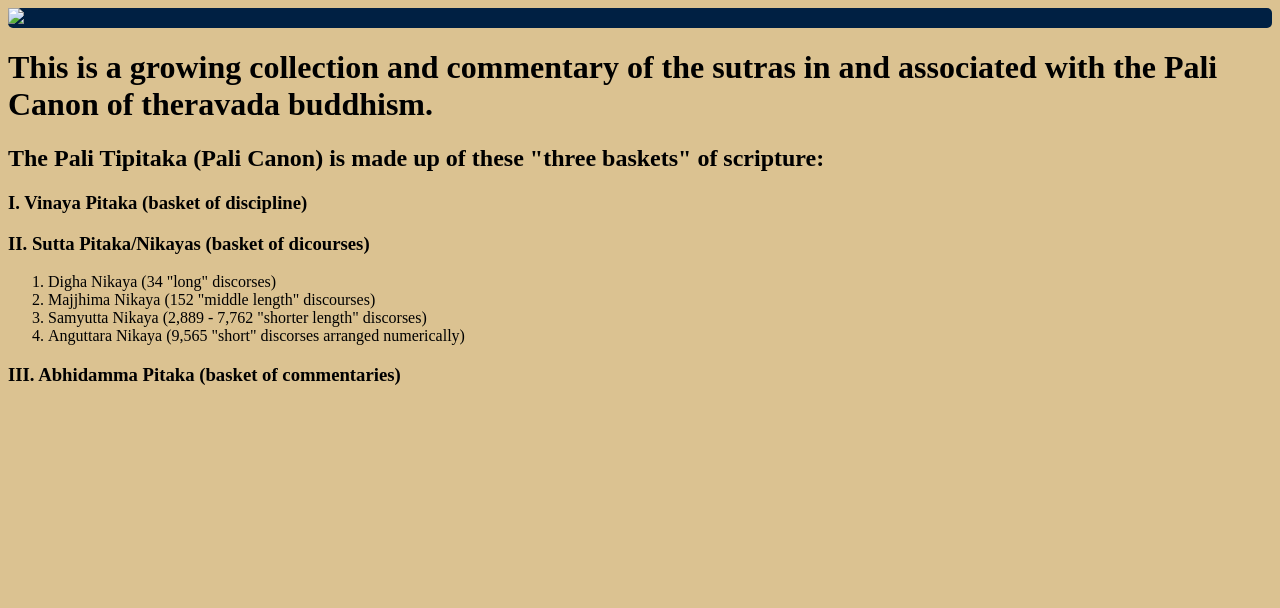
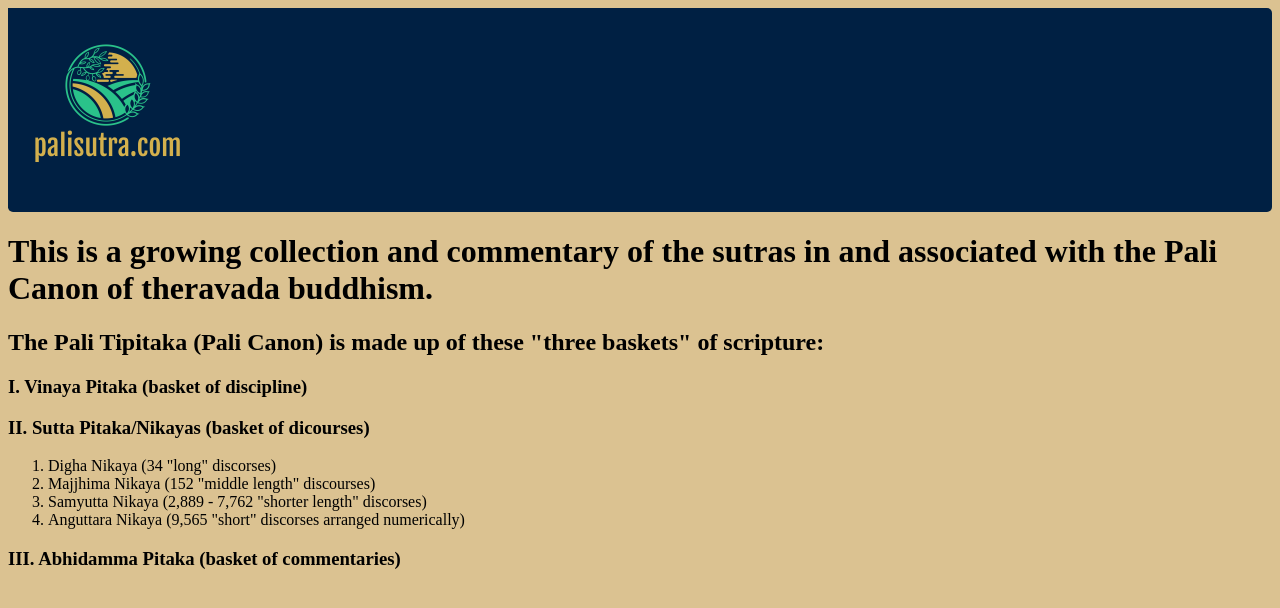
Before and after one commit to spenceryonce/HuntyPali, a website: page public/index.html in a window 1280 px wide. Drawn offline with Linux system fonts and the light colour scheme; the site is published under a folder, as on GitHub Pages, so addresses that start at the root find nothing.

Commit message:
moved around images

```diff
--- a/public/index.html
+++ b/public/index.html
@@ -3,6 +3,7 @@
     <head>
         <meta charset="utf-8">
         <title>palisutra</title>
+        <link rel="icon" type="image/x-icon" href="/images/favicon-16x16.png">
         <style>#nav{
             background-color: rgb(0, 32, 67);
             border-radius: 5px;
@@ -12,7 +13,7 @@
         }</style>
     </head>
     <body>
-        <div id="nav"><img src="/logo2.png" width="200px"></div>
+        <div id="nav"><img src="images/logo2.png" width="200px"></div>
 
         <h1>This is a growing collection and commentary of the sutras in and associated with the Pali Canon of theravada buddhism. </h1>
         <h2>The Pali Tipitaka (Pali Canon) is made up of these "three baskets" of scripture:</h2>
```
Also changed, not shown: public/images/android-chrome-192x192.png (added), public/images/android-chrome-512x512.png (added), public/images/apple-touch-icon.png (added), public/images/favicon-16x16.png (added), public/images/favicon-32x32.png (added), public/images/logo.png (renamed from public/logo.png), public/images/logo2.png (renamed from public/logo2.png), 1 other file.
